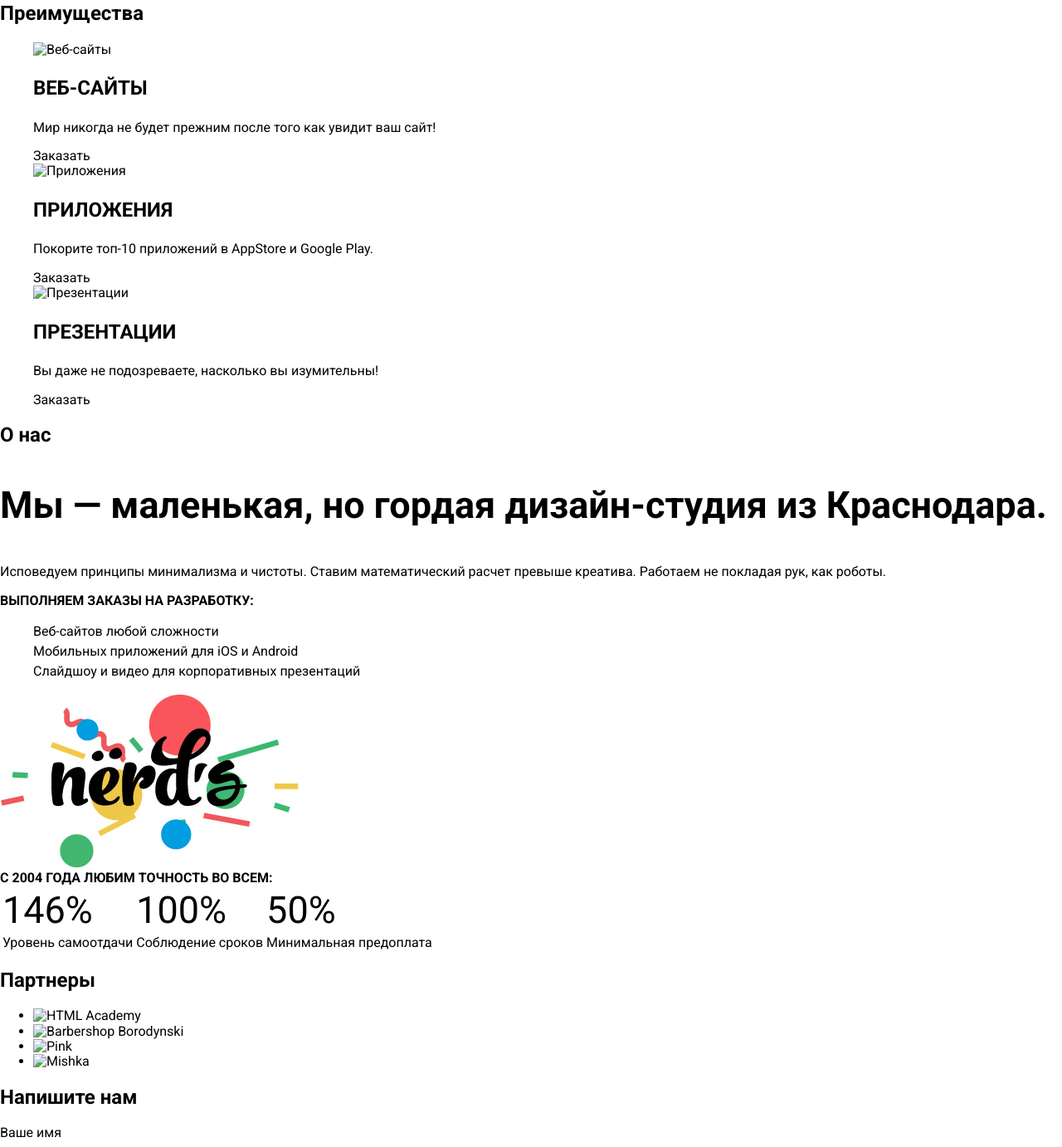
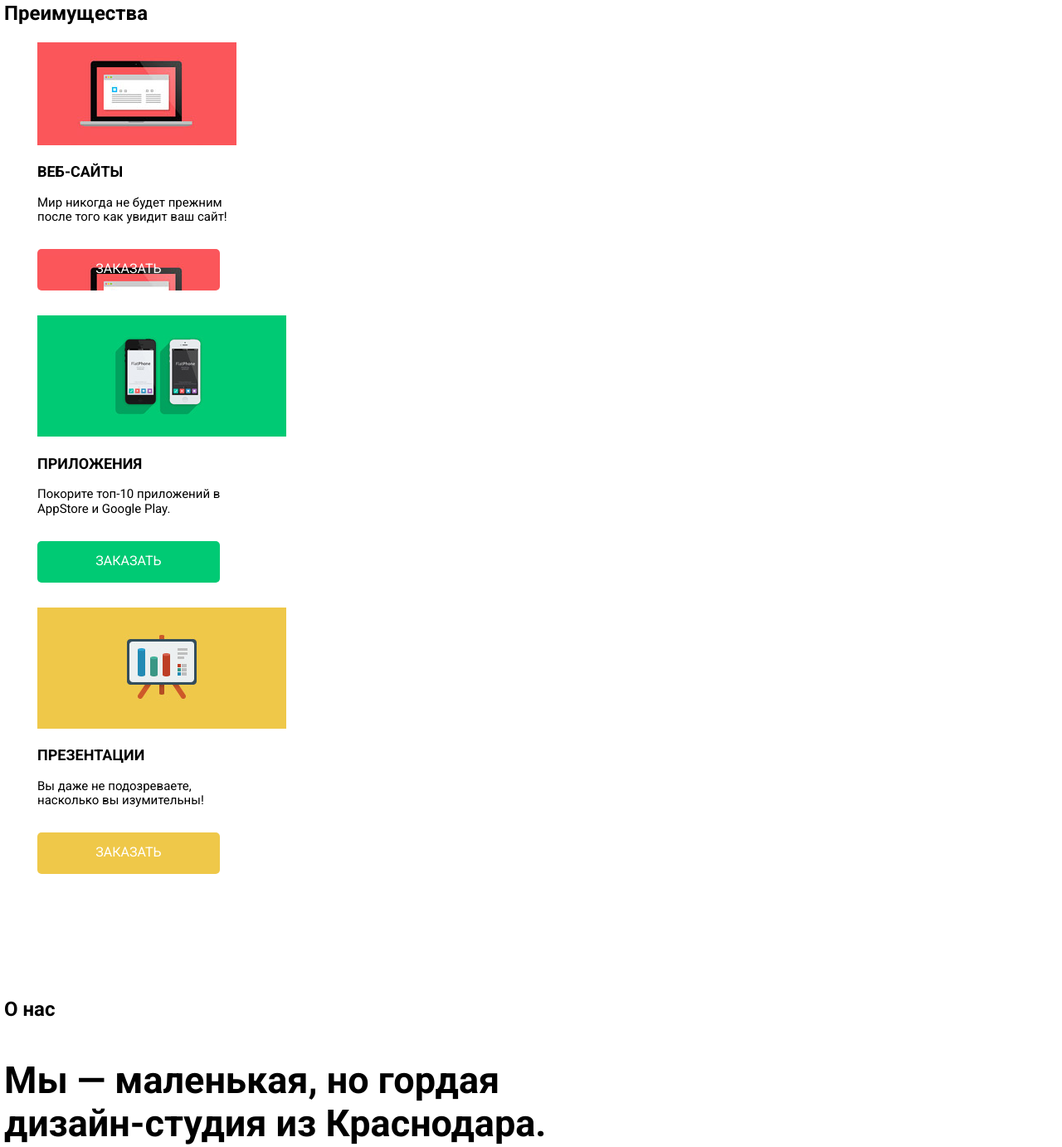
Before and after one commit to Andrey-No/518141-nerds, a plain HTML site: page index.html in a window 1280 px wide. Shown: the part 594-1976 px from the top of the page at 83% size. Drawn offline with Linux system fonts and the light colour scheme.

Commit message:
Стилизация главной - продолжение

```diff
--- a/css/style.css
+++ b/css/style.css
@@ -1,6 +1,7 @@
 body {
   margin: 0;
   padding: 0;
+  padding-left: 5px;
   font-family: "Roboto", Arial, sans-serif;
   font-size: 16px;
   color: black;
@@ -11,6 +12,7 @@ a {
   text-decoration: none;
   color: black;
 }
+
 
 .menu-navigator {
   font-size: 16px;
@@ -52,34 +54,159 @@ a {
 }
 
 .advantages h3 {
-   font-size: 24px;
-   text-transform: uppercase;
+font-size: 18px;
+text-transform: uppercase;
 }
 
-advantages-item h3{
-  text-align: center;
+.advantages p {
+  font-size: 15px;
+  font-weight: 400;
+  width: 240px;
 }
 
 .about-us-promo h3 {
   font-size: 45px;
+  width: 660px;
+  margin-bottom: 20px;
+}
+
+.about-us-text {
+  font-size: 16px;
+  font-weight: 400;
+  width: 660px;
+  margin-bottom: 35px;
 }
 
 .about-us-promo li {
   list-style: none;
-  line-height: 24px;
+  line-height: 30px;
+  font-weight: 400;
+
 }
 
 .about-us-promo b {
   text-transform: uppercase;
+  margin-bottom: 30px;
 }
 
 .about-us-statistics b {
+  display: block;
   font-size: 16px;
+  font-weight: 700;
   text-transform: uppercase;
-  font-style: bold;
+  line-height: 24px;
+  margin-bottom: 45px;
 }
 
-.about-us-statistics .number {
+.about-us-text ul {
+  margin-bottom: 75px;
+
+}
+
+
+.number {
   font-size: 45px;
-  font-style: bold;
+  font-weight: 700;
 }
+
+table.text {
+  font-size: 16px;
+  font-weight: 700;
+  width: 100px;
+}
+
+.link-partners {
+  list-style: none;
+}
+
+.link-partners a {
+  display: block;
+  width: 260px;
+  height: 180px;
+  opacity: 0.5;
+}
+
+.link-partners a:hover {
+  opacity: 1;
+}
+
+.link-partners a:active {
+  opacity: 1;
+}
+
+
+.red {
+  display: block;
+  width: 140px;
+  height: 20px;
+  padding-top: 15px;
+  padding-bottom: 15px;
+  padding-left: 40px;
+  padding-right: 40px;
+  margin-top: 30px;
+  margin-bottom: 30px;
+  text-align: center;
+  border-radius: 5px;
+  background-image: url(/img/comp.jpg);
+  background-color: #fb565a;
+  color: white;
+  text-transform: uppercase;
+}
+
+.red:hover {
+  background-color: #d6494d;
+}
+
+.red:active {
+  background-color: #b63538;
+}
+
+.green {
+  display: block;
+  width: 140px;
+  height: 20px;
+  padding-top: 15px;
+  padding-bottom: 15px;
+  padding-left: 40px;
+  padding-right: 40px;
+  margin-top: 30px;
+  margin-bottom: 30px;
+  text-align: center;
+  border-radius: 5px;
+  background-color: #00ca74;
+  color: white;
+  text-transform: uppercase;
+}
+
+.green:hover {
+  background-color: #01a25e;
+}
+
+.green:active {
+  background-color: #009053;
+}
+
+.yellow {
+  display: block;
+  width: 140px;
+  height: 20px;
+  padding-top: 15px;
+  padding-bottom: 15px;
+  padding-left: 40px;
+  padding-right: 40px;
+  margin-top: 30px;
+  margin-bottom: 150px;
+  text-align: center;
+  border-radius: 5px;
+  background-color: #efc849;
+  color: white;
+  text-transform: uppercase;
+}
+
+.yellow:hover {
+  background-color: #d6ae2c;
+}
+
+.yellow:active {
+  background-color: #c09b24;
+}
--- a/index.html
+++ b/index.html
@@ -49,19 +49,19 @@
       <h2 class="visually-hidden">Преимущества</h2>
       <ul>
         <li class="advantages-item web">
-         <img src="#" alt="Веб-сайты">
+         <img src="img/comp.jpg" alt="Веб-сайты">
          <h3>Веб-сайты</h3>
          <p>Мир никогда не будет прежним после того как увидит ваш сайт!</p>
-         <a href="#" class="red">Заказать</a>
+         <a href="#" class="red" >Заказать</a>
         </li>
        <li class="advantages-item applications">
-         <img src="#" alt="Приложения">
+         <img src="img/item-applications.jpg" alt="Приложения">
          <h3>Приложения</h3>
          <p>Покорите топ-10 приложений в AppStore и Google Play.</p>
          <a href="#" class="green">Заказать</a>
        </li>
        <li class="advantages-item presentations">
-         <img src="#" alt="Презентации">
+         <img src="img/item-presentations.jpg" alt="Презентации">
          <h3>Презентации</h3>
          <p>Вы даже не подозреваете, насколько вы изумительны!</p>
          <a href="#" class="yellow">Заказать</a>
@@ -99,7 +99,7 @@
               50%
             </td>
           </tr>
-          <tr>
+          <tr class="text">
             <td>
               Уровень самоотдачи
             </td>
@@ -116,10 +116,10 @@
     <section class="partners">
       <h2 class="visually-hidden">Партнеры</h2>
       <ul class="link-partners">
-        <li><a href="https://htmlacademy.ru/intensive/htmlcss"><img src="img/html-academy.jpg" alt="HTML Academy"></a></li>
-        <li><a href="#"><img src="img/barberhop.jpg" alt="Barbershop Borodynski"></a></li>
-        <li><a href="#"><img src="img/pink.jpg" alt="Pink"></a></li>
-        <li><a href="#"><img src="img/mishka.jpg" alt="Mishka"></a></li>
+        <li><a href="https://htmlacademy.ru/intensive/htmlcss"><img src="img/html-academy.png" alt="HTML Academy"></a></li>
+        <li><a href="#"><img src="img/barberhop.png" alt="Barbershop Borodynski"></a></li>
+        <li><a href="#"><img src="img/pink.png" alt="Pink"></a></li>
+        <li><a href="#"><img src="img/mishka.png" alt="Mishka"></a></li>
       </ul>
     </section>
   <section class="modal-window">
```
Also changed, not shown: img/barberhop.png (added), img/comp.jpg (added), img/comp.png (added), img/html-academy.png (added), img/mishka.png (added), img/pink.png (added).
